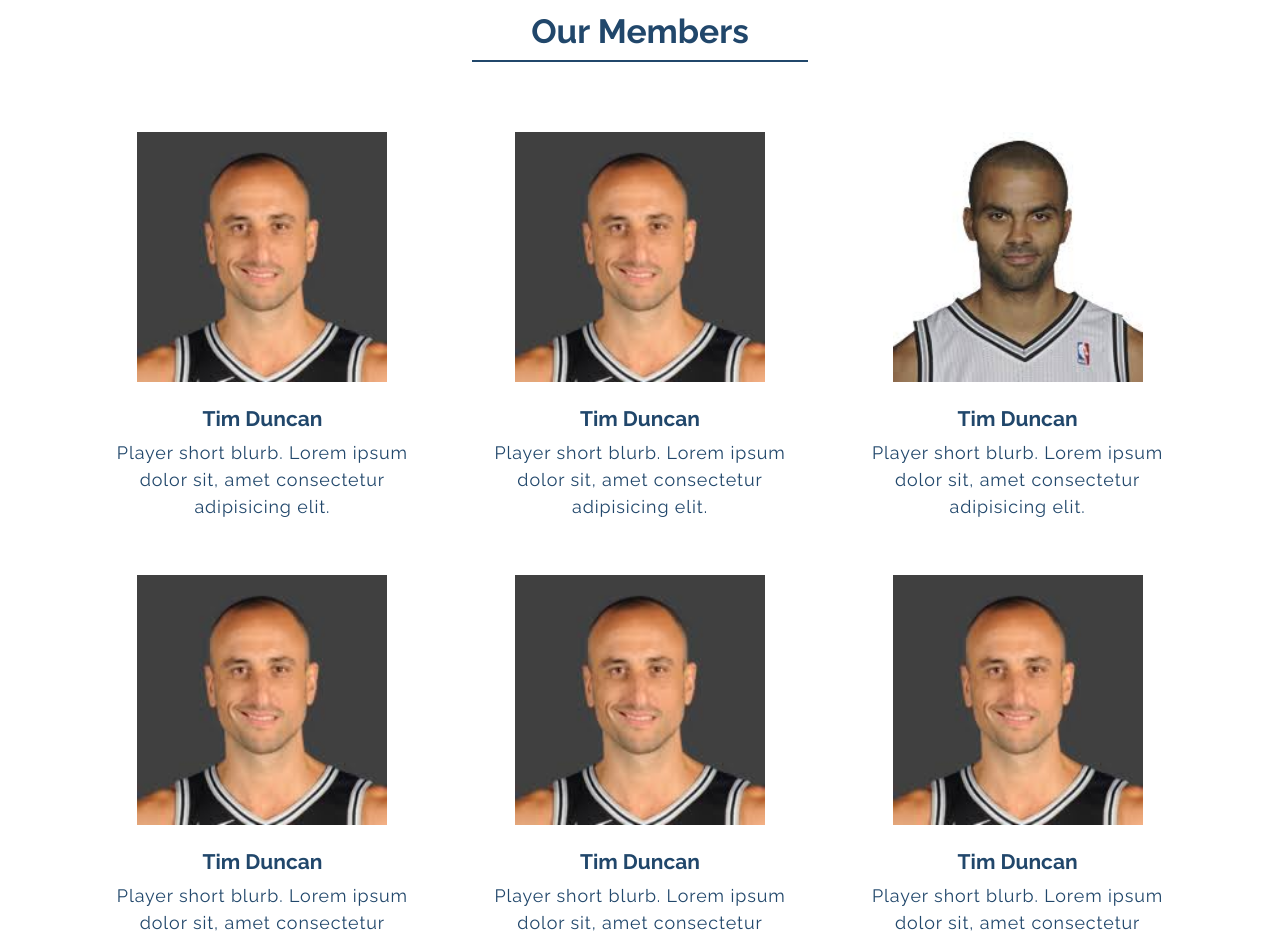
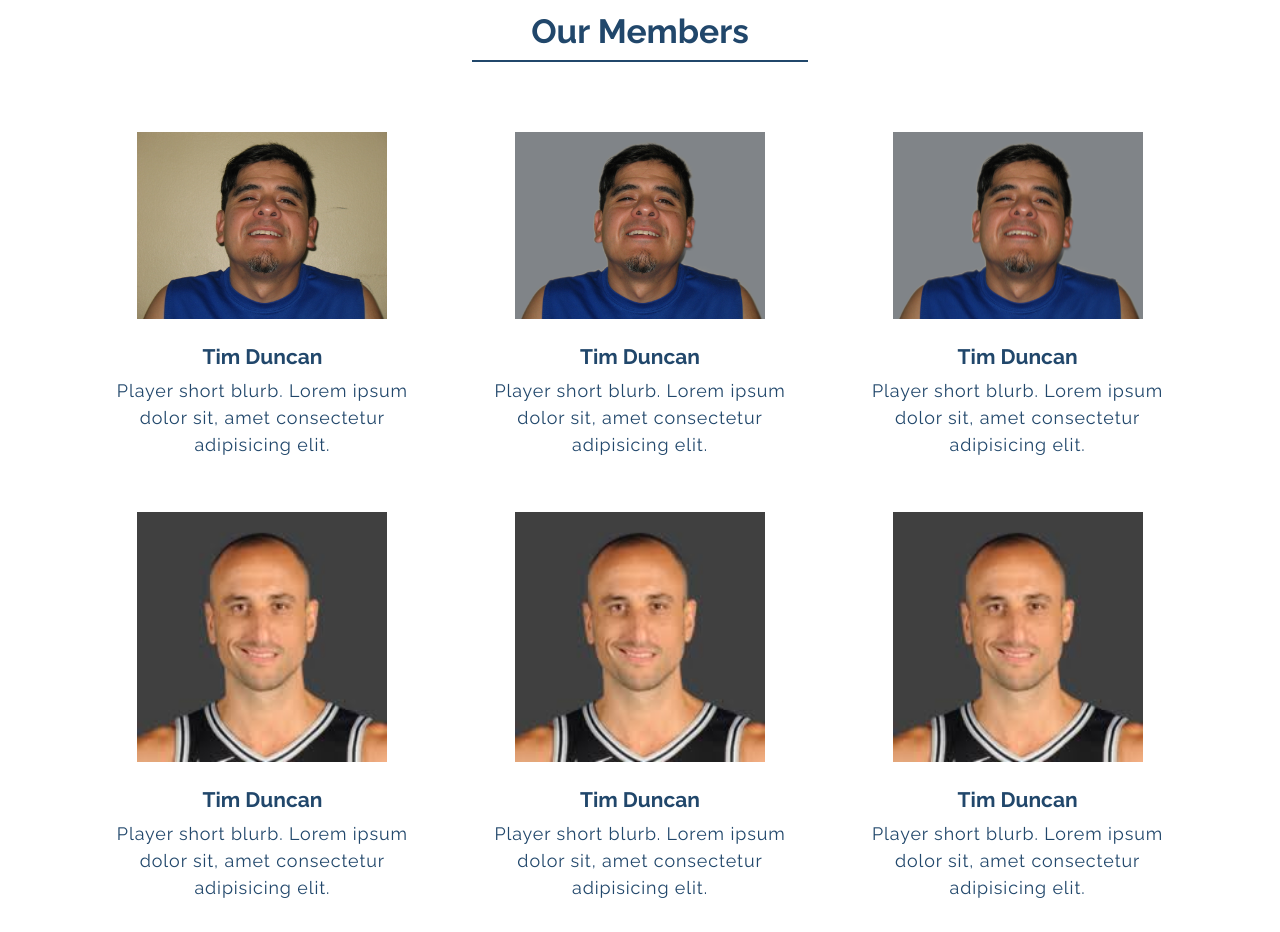
Before and after one commit to jimturbo24/rugby_site, a website: page index.html in a window 1280 px wide. Shown: the part 1420-2352 px from the top of the page. Drawn offline with Linux system fonts and the light colour scheme.

Commit message:
testing image load time

```diff
--- a/index.html
+++ b/index.html
@@ -37,17 +37,17 @@
             <h2 class="section-title">Our members</h2>
             <div class="members-content">
                 <figure class="player">
-                    <img src="img/player_2.jpeg" alt="player name" class="player-img">
+                    <img src="img/IMG_1.JPG" alt="player name" class="player-img">
                     <h3 class="player-name">Tim Duncan</h3>
                     <p class="player-blurb">player short blurb. Lorem ipsum dolor sit, amet consectetur adipisicing elit.</p>
                 </figure>
                 <figure class="player">
-                    <img src="img/player_2.jpeg" alt="player name" class="player-img">
+                    <img src="img/player_1a.png" alt="player name" class="player-img">
                     <h3 class="player-name">Tim Duncan</h3>
                     <p class="player-blurb">player short blurb. Lorem ipsum dolor sit, amet consectetur adipisicing elit.</p>
                 </figure>
                 <figure class="player">
-                    <img src="img/player_3.jpeg" alt="player name" class="player-img">
+                    <img src="img/player_1b.png" alt="player name" class="player-img">
                     <h3 class="player-name">Tim Duncan</h3>
                     <p class="player-blurb">player short blurb. Lorem ipsum dolor sit, amet consectetur adipisicing elit.</p>
                 </figure>
```
Also changed, not shown: img/IMG_1.JPG (added), img/player_1a.png (added), img/player_1b.png (added).
